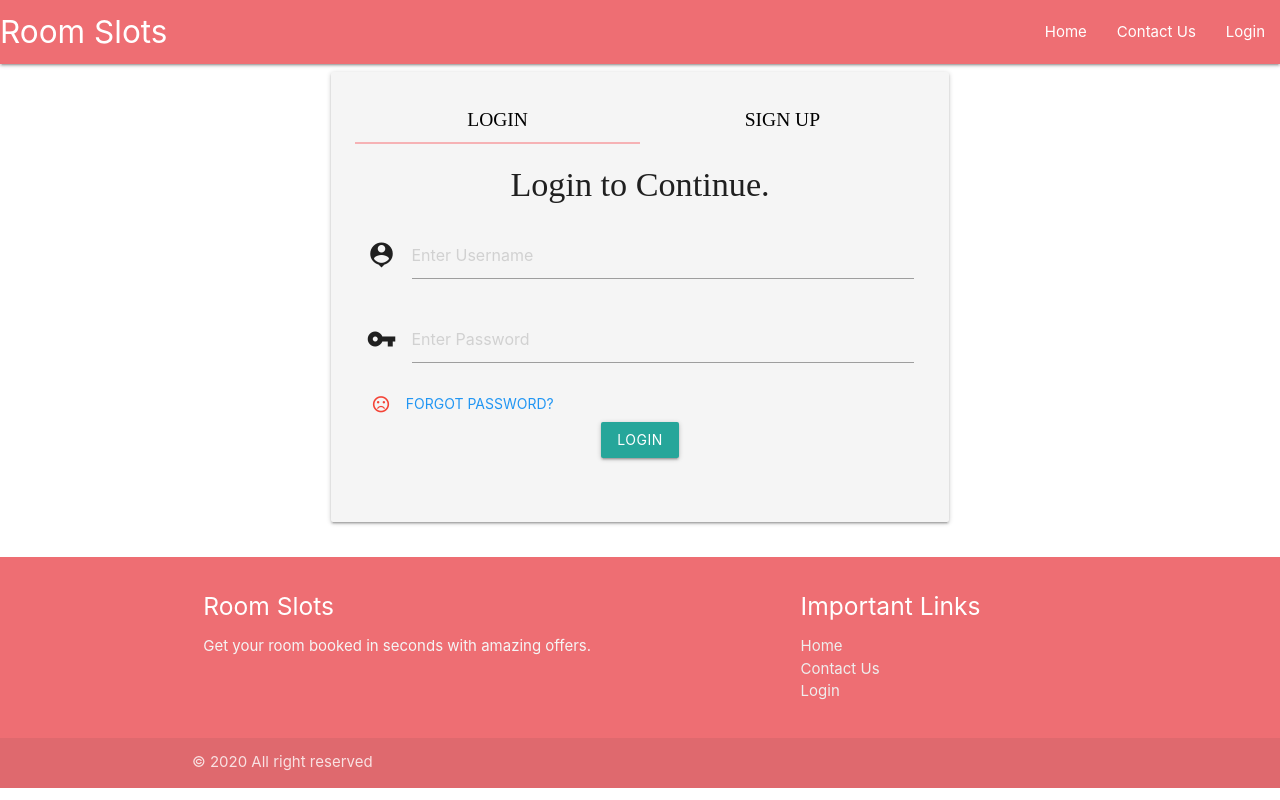
After one commit to techievivek/Hotel-Management, a Django app: page /user/login in a window 1280 px wide. The commit adds this page. Run offline with Django 3.2, Linux system fonts and the light colour scheme.

Commit message:
Added login design page

```diff
--- a/room_slot/login/urls.py
+++ b/room_slot/login/urls.py
@@ -1,7 +1,6 @@
 from django.urls import path
 from . import views
 urlpatterns=[
-    path('login',views.login,name='login'),
-    path('login',views.signup,name='signup')
-
+    path('login',views.user_login,name='user_login'),
+    path('manager',views.manager_login,name='manager_login'),
 ]
--- a/room_slot/login/views.py
+++ b/room_slot/login/views.py
@@ -1,6 +1,6 @@
 from django.shortcuts import render
-def login(request):
-    return render(request,'login/login.html',{})
-def signup(request):
-    return render(request,'login/login.html',{})
+def user_login(request):
+    return render(request,'login/user_login.html',{})
+def manager_login(request):
+    return render(request,'login/manager_login.html',{})
 # Create your views here.
--- a/room_slot/room_slot/settings.py
+++ b/room_slot/room_slot/settings.py
@@ -119,4 +119,7 @@ USE_TZ = True
 # https://docs.djangoproject.com/en/3.0/howto/static-files/
 
 STATIC_URL = '/static/'
-STATIC_ROOT=os.path.join(BASE_DIR,'static')
+# STATIC_ROOT=os.path.join(BASE_DIR,'static')
+STATICFILES_DIRS=[
+    os.path.join(BASE_DIR,'static')
+]
--- a/room_slot/room_slot/urls.py
+++ b/room_slot/room_slot/urls.py
@@ -19,6 +19,6 @@ from django.urls import path,include
 urlpatterns = [
     path('admin/', admin.site.urls),
     path('',include('booking.urls')),
-    path('user/',include('login.urls'))
-
+    path('user/',include('login.urls')),
+    path('manager/',include('login.urls'))
 ]
--- a/room_slot/templates/base/base.html
+++ b/room_slot/templates/base/base.html
@@ -1,3 +1,4 @@
+ {%load static %}
  <!DOCTYPE html>
   <html>
     <head>
@@ -15,7 +16,7 @@
       <ul id="nav-mobile" class="right hide-on-med-and-down">
         <li><a href="">Home</a></li>
         <li><a href="/contact-us">Contact Us</a></li>
-        <li><a href="/login">Login</a></li>
+        <li><a href="/user/login">Login</a></li>
       </ul>
     </div>
   </nav>
@@ -32,9 +33,9 @@
               <div class="col l4 offset-l2 s12">
                 <h5 class="white-text">Important Links</h5>
                 <ul>
-                  <li><a class="grey-text text-lighten-3" href="#!">Home</a></li>
-                  <li><a class="grey-text text-lighten-3" href="#!">Contact Us</a></li>
-                  <li><a class="grey-text text-lighten-3" href="#!">Login</a></li>
+                  <li><a class="grey-text text-lighten-3" href="#">Home</a></li>
+                  <li><a class="grey-text text-lighten-3" href="/contact-us">Contact Us</a></li>
+                  <li><a class="grey-text text-lighten-3" href="/user/login">Login</a></li>
                 </ul>
               </div>
             </div>
@@ -50,5 +51,18 @@
 			  crossorigin="anonymous"></script>
     <!-- Compiled and minified JavaScript -->
     <script src="https://cdnjs.cloudflare.com/ajax/libs/materialize/1.0.0/js/materialize.min.js"></script>
+    <script>
+      $(document).ready(function(){
+        $('.carousel.carousel-slider').carousel({
+          fullWidth: true,
+          indicator:true,
+          duration:100
+        });
+        $(".dropdown-trigger").dropdown();
+        $('.sidenav').sidenav();
+        $('.tabs').tabs();
+      });
+
+    </script>
     </body>
   </html>
--- /dev/null
+++ b/room_slot/templates/login/user_login.html
@@ -0,0 +1,75 @@
+{% extends 'base/base.html' %}
+{% block content%}
+<div class="row">
+    <div class="col l6 offset-l3 m8 offset-m2 s12">
+        <div class="card-panel grey lighten-4">
+        <div class="center">
+</div>
+        <ul class="tabs grey lighten-4">
+       <li class="tab col s6"><a class="active black-text" href="#login" style="font-family:Stylish;font-size:1.3rem">Login</a></li>
+       <li class="tab col s6"><a  class="black-text" href="#signup" style="font-family:Stylish;font-size:1.3rem">Sign Up</a></li>
+
+     </ul>
+     <div class="row">
+     <div id="login" class="col s12">
+         <h4 class="center" style="font-family:Stylish">Login to Continue.</h4>
+     <form class="col s12" method="POST" action="login_check.php?move_to=">
+     <div class="row">
+       <div class="input-field col s12">
+         <i class="material-icons prefix">person_pin</i>
+         <input type="text" name="username" id="username" required placeholder="Enter Username">
+       </div>
+       <div class="input-field col s12">
+         <i class="material-icons prefix">vpn_key</i>
+         <input type="password" name="password" id="password" required placeholder="Enter Password">
+       </div>
+       <a class="waves-effect waves-teal btn-flat modal-trigger blue-text" href="#modal1"><i class="material-icons left red-text">sentiment_very_dissatisfied</i> Forgot Password?</a>
+   <input type="hidden" name="token_login_id" value="f94013fe57b0746ca944cbd5fe3cd54f">
+       <div class="center">
+           <input type="submit" value="Login" class="btn teal lighten-1" name="login">
+       </div>
+     </div>
+   </form>
+     </div>
+   <div id="signup" class="col s12">
+       <h4 class="center" style="font-family:Stylish">Sign Up to get Started.</h4>
+       <div class="center">
+       <img id="blah" src="#" alt="Profile Image will appear here." />
+       </div>
+   <form class="col s12" enctype="multipart/form-data" action="login_check.php?move_to=" method="POST">
+     <div class="row">
+     <div class="input-field col s12">
+         <i class="material-icons prefix">email</i>
+         <input type="email" name="email" id="email" required class="validate" placeholder="Email">
+         <span class="helper-text" data-error="Wrong Email Format"></span>
+       </div>
+     <div class="input-field col s12">
+         <i class="material-icons prefix">person_pin</i>
+         <input type="text" name="username" id="username" required placeholder="Username">
+       </div>
+       <div class="input-field col s12">
+         <i class="material-icons prefix">vpn_key</i>
+         <input type="password" name="password" id="password" required placeholder="Password">
+       </div>
+       <div class="file-field input-field col s12">
+     <div class="btn teal lighten-3">
+       <span><i class="material-icons left black-text text-lighten-1">mood</i> Profile Pic</span>
+       <input type="file" name="profile_pic" onchange="readURL(this);">
+     </div>
+     <div class="file-path-wrapper">
+       <input class="file-path validate" type="text">
+     </div>
+   </div>
+       <input type="hidden" name="token_signup_id" value="1124f6e88561837516c70c934cc373e0">
+       <p class="green-text"><i class="material-icons left blue-text">notifications_active</i> We will send you new discussion's notification via mail.</p>
+       <div class="center">
+       <input type="submit" value="Sign Up" name="signup" class="btn">
+       </div>
+     </div>
+   </form>
+</div>
+</div>
+        </div>
+    </div>
+</div>
+{%endblock%}
```
Also changed, not shown: room_slot/templates/booking/index.html (+14 -2 lines), room_slot/templates/login/manager_login.html (added, +75 -0 lines).
